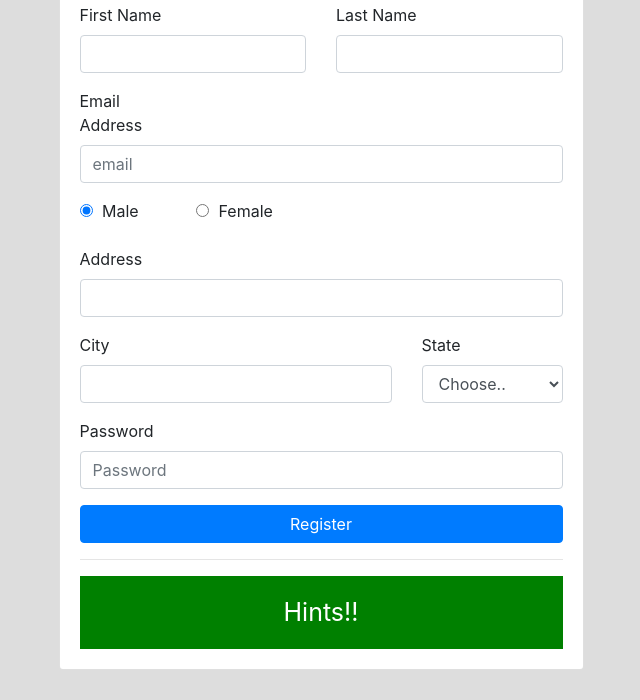
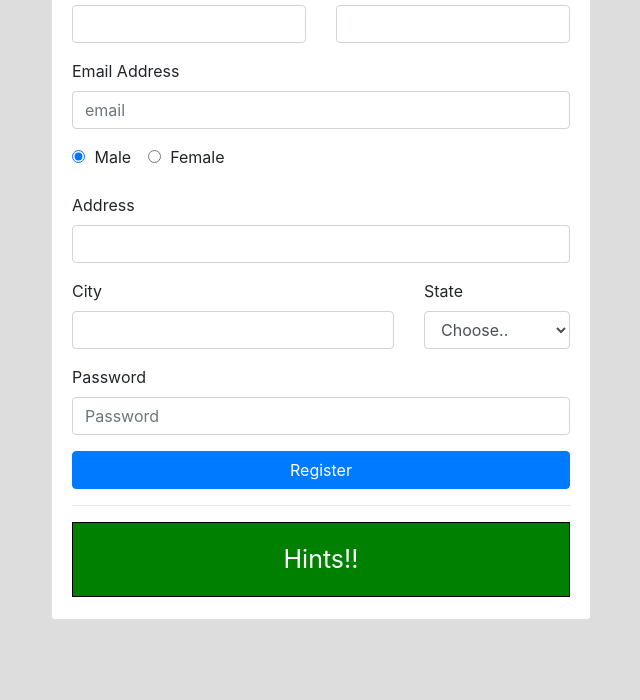
Before and after one commit to mfs-navin/Assign--4--Javascript--jQuery, a plain HTML site: page index.html in a window 1280 px wide. Shown: the part 146-846 px from the top of the page, without its empty margins (319-959 px from the left). After the commit the page ends 800 px from the top, so only its background shows below. Drawn offline with nearby package versions, Linux system fonts and the light colour scheme.

Commit message:
Update style.css

```diff
--- a/css/style.css
+++ b/css/style.css
@@ -2,13 +2,9 @@ body {
 	background-color: #ddd;
 }
 
-#main_container {
-	padding: 30px;
-}
 
 #signup label{
 	display: inline-block;
-	width: 100px;
 }
 
 .justify-content-center {
@@ -99,6 +95,8 @@ input.valid, textarea.valid{
   outline: none;
   font-size: 25px;
   transition: 0.4s;
+  border: 1px solid black;
+  margin-bottom: 2px;
 }
 
 .active, .accordion:hover {
```
